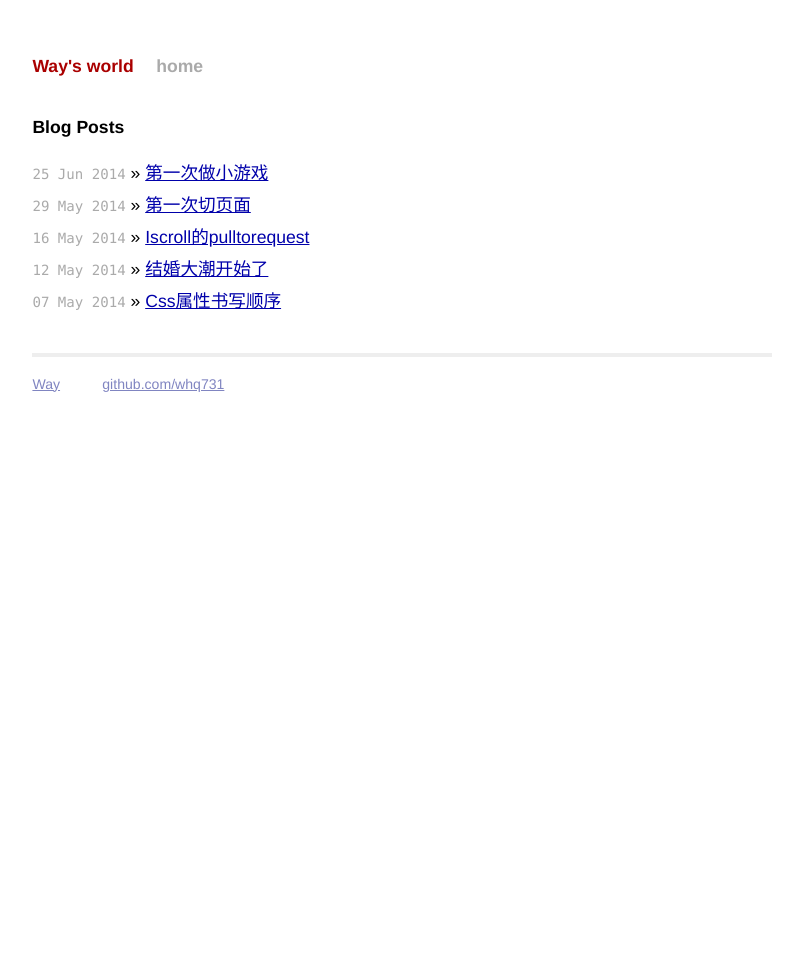
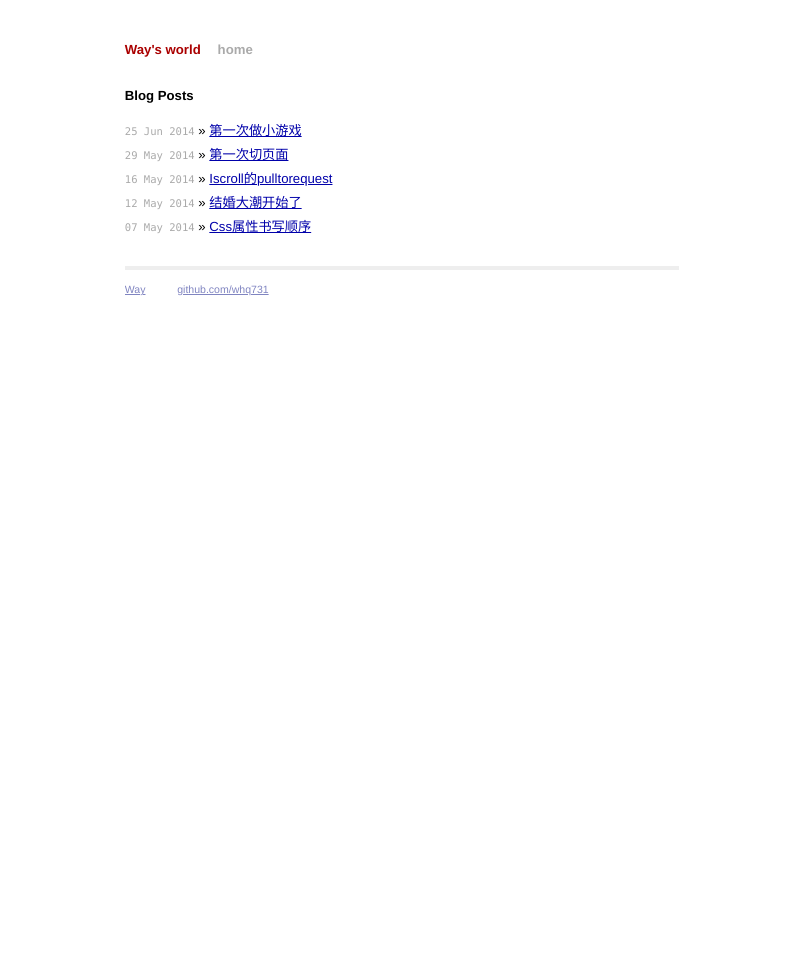
Before and after one commit to whq731/whq731.github.io, a Jekyll site: the page built from index.html, in a window 1280 px wide. Shown: the whole page, without its empty margins (238-1041 px from the left). Built offline with Jekyll 4.4.1, drawn with Linux system fonts in a browser that asks for light colours; Markdown is read by kramdown in place of the engine named in the settings; the list of posts is cut into pages by our own code.

Commit message:
change
change

```diff
--- a/css/screen.css
+++ b/css/screen.css
@@ -18,9 +18,11 @@ html, body {
 
 body {
   background-color: white;
-  font: 16px helvetica, arial, clean, sans-serif;
+  font: 12px helvetica, arial, clean, sans-serif;
   *font-size: small;
   text-align: center;
+  margin: 0 auto;
+  overflow: hidden;
 }
 
 h1, h2, h3, h4, h5, h6 {
```
